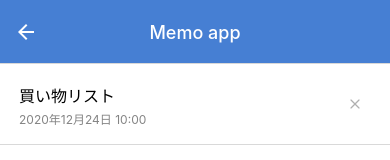
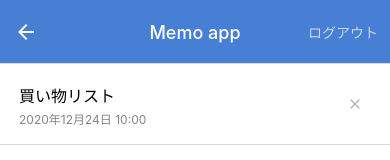
Before and after one commit to iwatabe1/sampleMemoApp, a React Native app: screen /MemoList in a window 390 px wide. Shown: the top 160 px of the page. Built offline with nearby package versions, Linux system fonts and the light colour scheme; no server answers.

Commit message:
Auto LogIn and LogOutButton

```diff
--- a/App.tsx
+++ b/App.tsx
@@ -16,6 +16,7 @@
 import LogInScreen from './src/screens/LogInScreen';
 import SignUpScreen from './src/screens/SignUpScreen';
 import { firebaseConfig } from './src/config/env';
+import { getAuth } from 'firebase/auth';
 
 const Stack = createStackNavigator();
 
@@ -28,14 +29,17 @@
 //   console.log(e);
 // }
 
+// Initialize Firebase
 const app = initializeApp(firebaseConfig);
+// Initialize Firebase Authentication and get a reference to the service
+const auth = getAuth(app);
 
 export default function App() {
   // 画面のコンポーネント
   return (
     <NavigationContainer>
       <Stack.Navigator
-        initialRouteName='SignUp'
+        initialRouteName='LogIn'
         screenOptions={{
           headerStyle: { backgroundColor: '#467FD3' },
           headerTitleStyle: { color: '#ffffff' },
--- /dev/null
+++ b/src/components/LogOutButton.tsx
@@ -0,0 +1,38 @@
+import React from 'react';
+import { TouchableOpacity, Text, StyleSheet, Alert } from 'react-native';
+import { getAuth, signOut } from 'firebase/auth';
+import { useNavigation } from '@react-navigation/native';
+
+export default function LogOutButton() {
+  const navigation = useNavigation();
+
+  function handlePress() {
+    const auth = getAuth();
+    signOut(auth)
+      .then(() => {
+        // Sign-out successful.
+        navigation.reset({ index: 0, routes: [{ name: 'LogIn' }] as never });
+      })
+      .catch((error) => {
+        // An error happened.
+        console.log(error.code);
+        Alert.alert('ログアウトに失敗しました。');
+      });
+  }
+  return (
+    <TouchableOpacity style={styles.container} onPress={handlePress}>
+      <Text style={styles.label}>ログアウト</Text>
+    </TouchableOpacity>
+  );
+}
+
+const styles = StyleSheet.create({
+  container: {
+    paddingHorizontal: 12,
+    paddingVertical: 3,
+  },
+  label: {
+    fontSize: 14,
+    color: 'rgba(255,255,255,0.7)',
+  },
+});
--- a/src/screens/LogInScreen.tsx
+++ b/src/screens/LogInScreen.tsx
@@ -1,4 +1,4 @@
-import React, { useState } from 'react';
+import React, { useState, useEffect } from 'react';
 import {
   View,
   Text,
@@ -10,19 +10,47 @@
 
 import Button from '../components/Button';
 
-import { getAuth, signInWithEmailAndPassword } from 'firebase/auth';
+import {
+  getAuth,
+  signInWithEmailAndPassword,
+  onAuthStateChanged,
+} from 'firebase/auth';
 
 export default function LogInScreen(props: any) {
   const { navigation } = props;
   const [email, setEmail] = useState('');
   const [password, setPassword] = useState('');
 
+  useEffect(() => {
+    console.log('useEffect');
+    return () => {
+      console.log('Unmount');
+    };
+  }, []);
+
+  // propsが変更されると実行される関数
+  useEffect(
+    () => {
+      const auth = getAuth();
+      const unsubscribe = onAuthStateChanged(auth, (user) => {
+        if (user) {
+          // User is signed in, see docs for a list of available properties
+          navigation.reset({ index: 0, routes: [{ name: 'MemoList' }] });
+        }
+      });
+      // 画面を離れる前にユーザーのstateをキャンセルする
+      return unsubscribe;
+    },
+    // 空の配列を第二引数に入れて一度だけ実行されるようになる
+    [],
+  );
+
   function handlePress() {
     const auth = getAuth();
     signInWithEmailAndPassword(auth, email, password)
       .then((userCredential) => {
         // Signed in
-        const { user } = userCredential;
+        const user = userCredential.user;
         console.log(user.uid);
         navigation.reset({ index: 0, routes: [{ name: 'MemoList' }] });
       })
--- a/src/screens/MemoListScreen.tsx
+++ b/src/screens/MemoListScreen.tsx
@@ -1,10 +1,17 @@
-import React from 'react';
+import React, { useEffect } from 'react';
 import { View, StyleSheet } from 'react-native';
 import MemoList from '../components/MemoList';
 import CircleButton from '../components/CircleButton';
+import LogOutButton from '../components/LogOutButton';
 
 export default function MemoListScreen(props: any) {
   const { navigation } = props;
+  useEffect(() => {
+    navigation.setOptions({
+      headerRight: () => <LogOutButton />,
+    });
+  }, []);
+
   return (
     <View style={styles.container}>
       <MemoList></MemoList>
```
